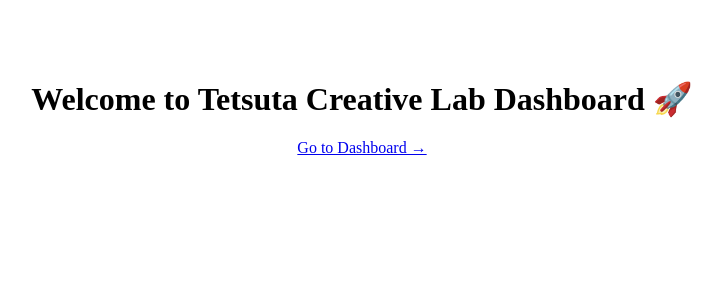
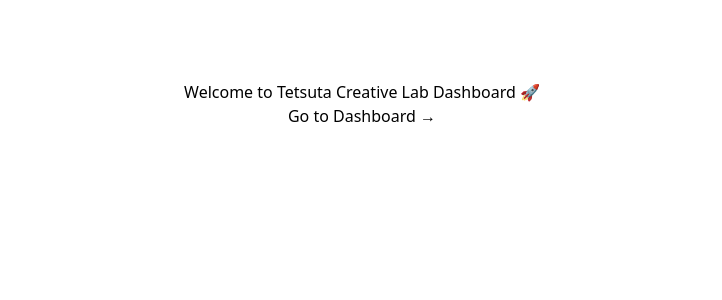
Before and after one commit to tetsuta023-lab/bolt-dashboard, a Next.js app: page / in a window 1280 px wide. Shown: the top 300 px of the page, without its empty margins (278-1000 px from the left). Built offline with nearby package versions, Linux system fonts and the light colour scheme.

Commit message:
chore: add _app.tsx with Tailwind import

```diff
--- /dev/null
+++ b/pages/_app.tsx
@@ -0,0 +1,6 @@
+import '../pages/globals.css'
+import type { AppProps } from 'next/app'
+
+export default function App({ Component, pageProps }: AppProps) {
+  return <Component {...pageProps} />
+}
```
